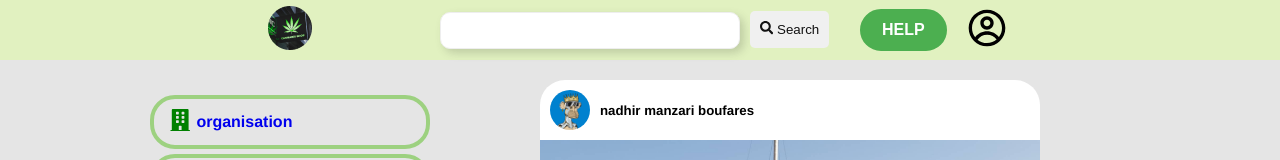
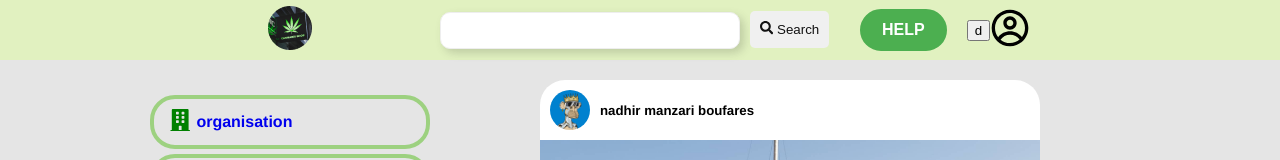
Before and after one commit to nadhirmb/Help-App, a React (Create React App) app: page / in a window 1280 px wide. Shown: the top 160 px of the page. Built offline with nearby package versions, Linux system fonts and the light colour scheme.

Commit message:
adding dark theme

```diff
--- a/src/App.js
+++ b/src/App.js
@@ -24,8 +24,6 @@ const App = () => {
   return (
     <Router>
       <GlobalStyles />
-
-
       <Routes >
         <Route path="/"  element={<Feed />}></Route>
         <Route path="/profil"  element={<Profil />}></Route>
--- a/src/components/navbar/Navbar.js
+++ b/src/components/navbar/Navbar.js
@@ -1,23 +1,41 @@
 import React from 'react';
+import { Link } from 'react-router-dom';
+import styled from 'styled-components';
+
+
+
 import logo from './logo192.png';
 import SearchBar from './searchBar/SearchBar';
 import HelpIcon from './button/HelpMe';
 import Menu from './menu/Menu';
 import {DivItemOne, DivItemTwo, NavbarWhole, DivInsideStyled, DivItemThree, DivItemFour} from './NavbarStyle';
 import Profile from './profil/Profile';
-import { Link } from 'react-router-dom';
 
 
 
 
 const Navbar = (props) => {
+
+
+  function changeTheme () {
+    if (props.theme === "light") {
+      return props.setTheme("dark");
+    } else {
+      return props.setTheme("light");
+    }
+  };
+
+
+
+ // const icon = props.theme === "light" ? <HiMoon size={40} />:  <CgSun size={40} /> ;
   return (
 
-   <NavbarWhole>
+   <NavbarWhole >
       <DivInsideStyled>
         <DivItemOne> <Link to="/"><img src={logo} alt="logo" /></Link> </DivItemOne>
         <DivItemTwo> <SearchBar /> </DivItemTwo>
-        <DivItemThree> <HelpIcon  name = {props.setfunc} /> </DivItemThree>
+        <DivItemThree> <HelpIcon  name = {props.setfunc}   /> </DivItemThree>
+        <button onClick={changeTheme}> d</button>
         <DivItemFour> <Profile > <Menu></Menu> </Profile ></DivItemFour>
       </DivInsideStyled>
 
--- a/src/components/navbar/NavbarStyle.js
+++ b/src/components/navbar/NavbarStyle.js
@@ -5,8 +5,8 @@ width: 100% ;
 display: flex ;
 flex-direction: row;
 align-items: center ;
+background-color : ${ props => props.theme.pageBackground } ;
 justify-content: center ;
-background-color : rgba(157, 209, 48, .3) ;
 height: 60px ;
 position: sticky;
 top : 0;
--- a/src/pages/feed/feed.js
+++ b/src/pages/feed/feed.js
@@ -3,12 +3,30 @@
 
 
 import { useState } from 'react';
+import {ThemeProvider} from "styled-components";
 
 
 import Navbar from '../../components/navbar/Navbar';
 import Sidebar from '../../components/sidebar/Sidebar';
 import Posts from '../../components/posts/Posts';
 import PostForm from '../../components/postForm/PostForm';
+
+
+const LightTheme = {
+  pageBackground  : 'rgba(157, 209, 48, .3)' ,
+  titleColor : '#dc658b',
+  tagLineColor : 'black'
+}
+const DarkTheme = {
+  pageBackground  : '#282c36' ,
+  titleColor : 'lightpink',
+  tagLineColor : 'lavender'
+}
+
+const themes = {
+  light : LightTheme ,
+  dark : DarkTheme ,
+}
 // import { useState, useEffect } from 'react';
 
 
@@ -29,12 +47,14 @@ const Feed = () => {
   // })
 const [helpBtn, setHelpBtn] = useState(false);
 const [open, setOpen] = useState(false);
+const [theme , setTheme] = useState("light");
 
 
   return (
+    <ThemeProvider theme={themes[theme]}>
 
     <div >
-      <Navbar setfunc ={setHelpBtn}   />
+      <Navbar setfunc ={setHelpBtn}  theme={theme} setTheme={setTheme} />
       <div style={mainStyle}>
         <Sidebar />
         <Posts openContent ={open} setOpenContent={setOpen} />
@@ -42,6 +62,7 @@ const [open, setOpen] = useState(false);
       <PostForm trigger={helpBtn} setTrigger={setHelpBtn} />
 
     </div>
+    </ThemeProvider>
   );
 }
 
```
